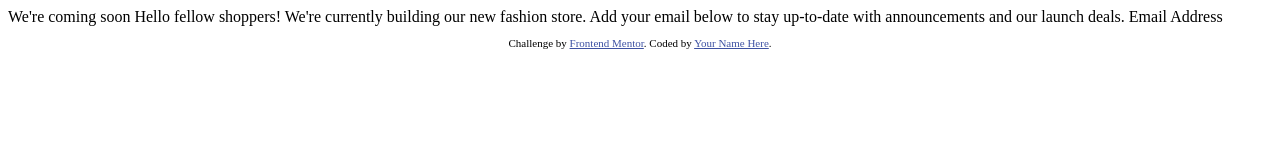
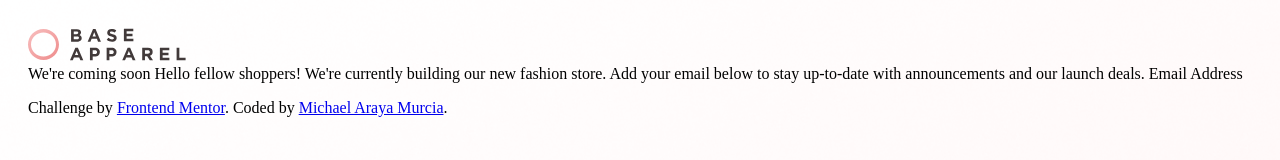
Before and after one commit to MichaelArayaMurcia/Base-Apparel-coming-soon-page, a plain HTML site: page base-apparel-coming-soon-master/index.html in a window 1280 px wide. Drawn offline with Linux system fonts and the light colour scheme.

Commit message:
Completando el esqueleto de la pagina y detalles menores

```diff
--- a/base-apparel-coming-soon-master/index.html
+++ b/base-apparel-coming-soon-master/index.html
@@ -5,17 +5,24 @@
   <meta name="viewport" content="width=device-width, initial-scale=1.0"> <!-- displays site properly based on user's device -->
 
   <link rel="icon" type="image/png" sizes="32x32" href="./images/favicon-32x32.png">
+  <link rel="stylesheet" href="styles.css">
 
-  <title>Frontend Mentor | Base Apparel coming soon page</title>
+  <title>Frontend Mentor | Michael Araya | Base Apparel coming soon page</title>
 
-  <!-- Feel free to remove these styles or customise in your own stylesheet 👍 -->
-  <style>
-    .attribution { font-size: 11px; text-align: center; }
-    .attribution a { color: hsl(228, 45%, 44%); }
-  </style>
 </head>
 <body>
 
+  <div class="container">
+    <div class="topPartContainer">
+      <img src="./images/logo.svg">
+    </div>
+    <div class="imageContainer">
+
+    </div>
+    <div class="descriptionContainer">
+
+    </div>
+  </div>
   We're coming soon
 
   Hello fellow shoppers! We're currently building our new fashion store.
@@ -26,7 +33,7 @@
   <footer>
     <p class="attribution">
       Challenge by <a href="https://www.frontendmentor.io?ref=challenge" target="_blank">Frontend Mentor</a>.
-      Coded by <a href="#">Your Name Here</a>.
+      Coded by <a href="#">Michael Araya Murcia</a>.
     </p>
   </footer>
 </body>
--- /dev/null
+++ b/base-apparel-coming-soon-master/styles.css
@@ -0,0 +1,16 @@
+body {
+    height: 100vh;
+    background-image: url("./images/Rectangle.png");
+    background-position: center;
+    background-repeat: no-repeat;
+    background-size: 100% 100%;
+    overflow-y: hidden;
+
+    padding-left: 20px;
+    padding-right: 20px;
+    padding-top: 20px;
+}
+
+.container {
+    display: grid;
+  }
```
Also changed, not shown: base-apparel-coming-soon-master/images/Rectangle.png (added), base-apparel-coming-soon-master/main.js (added).
